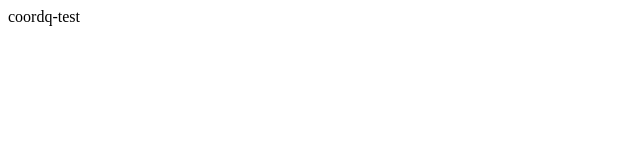
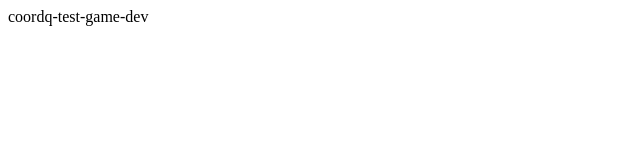
Before and after one commit to coordq/test, a plain HTML site: page index.html in a window 1280 px wide. Shown: the full height of the page, 0-640 px from the left. Drawn offline with Linux system fonts and the light colour scheme.

Commit message:
Change index

```diff
--- a/index.html
+++ b/index.html
@@ -12,6 +12,6 @@
     <title>CoordQ</title>
   </head>
   <body scroll="no" style="overflow: hidden">
-    coordq-test
+    coordq-test-game-dev
   </body>
 </html>
```
